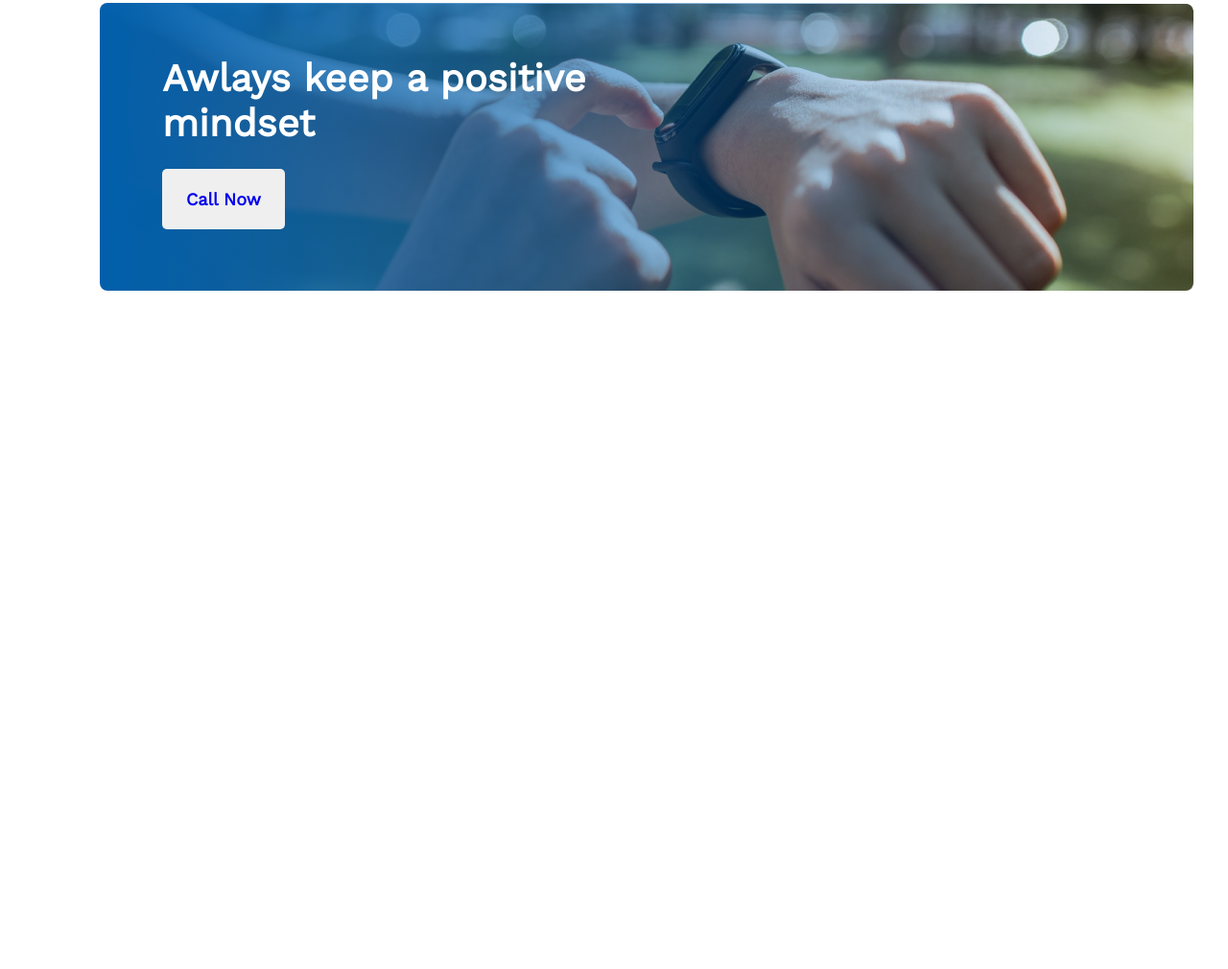
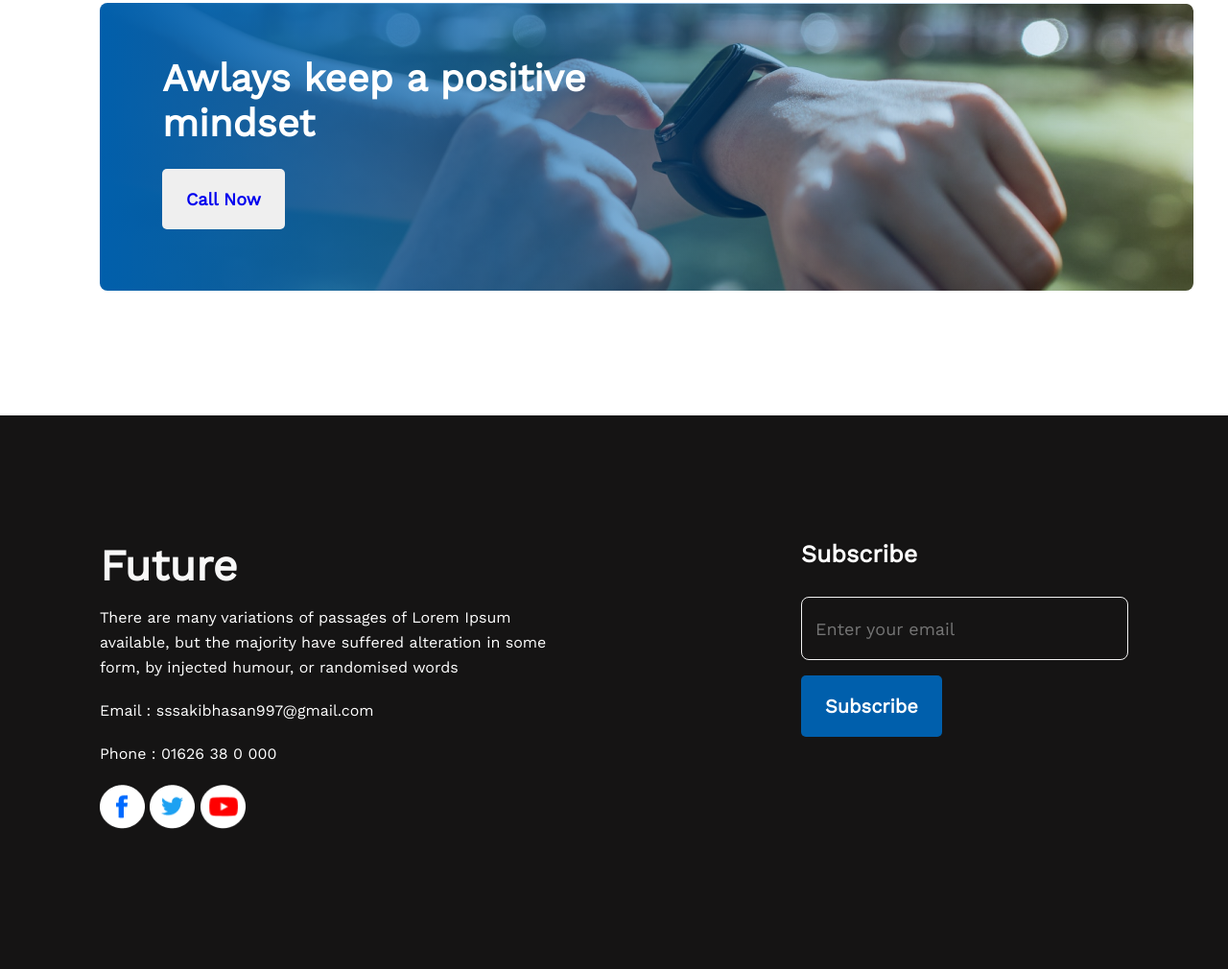
Before and after one commit to sakibhasan997/first-assignment, a plain HTML site: page index.html in a window 1280 px wide. Shown: the part 2207-3217 px from the top of the page at 96% size. Before the commit the page ends 2640 px from the top, so only its background shows below. Drawn offline with nearby package versions, Linux system fonts and the light colour scheme.

Commit message:
finish commit

```diff
--- a/index.html
+++ b/index.html
@@ -1,15 +1,21 @@
 <!DOCTYPE html>
 <html lang="en">
+
 <head>
     <meta charset="UTF-8">
     <meta http-equiv="X-UA-Compatible" content="IE=edge">
     <meta name="viewport" content="width=device-width, initial-scale=1.0">
     <script src="https://kit.fontawesome.com/86dc86278c.js" crossorigin="anonymous"></script>
-    <link rel="preconnect" href="https://fonts.googleapis.com"><link rel="preconnect" href="https://fonts.gstatic.com" crossorigin><link href="https://fonts.googleapis.com/css2?family=Inter&family=Lobster&family=Open+Sans&family=Work+Sans&display=swap" rel="stylesheet">
+    <link rel="preconnect" href="https://fonts.googleapis.com">
+    <link rel="preconnect" href="https://fonts.gstatic.com" crossorigin>
+    <link
+        href="https://fonts.googleapis.com/css2?family=Inter&family=Lobster&family=Open+Sans&family=Work+Sans&display=swap"
+        rel="stylesheet">
     <link rel="shortcut icon" type="image/x-icon" href="images/icons/title_icon.png">
     <title>Milestone 1 Assignment</title>
     <link rel="stylesheet" href="styles.css">
 </head>
+
 <body>
 
     <!-- header section -->
@@ -17,7 +23,8 @@
         <section class="banner_section">
             <div class="banner_containt">
                 <h2>All Thinks Are Possible If You believe</h2>
-                <p>There are many variations of passages of Lorem Ipsum available, but the majority have suffered alteration in some form, by injected humour, or randomised words</p>
+                <p>There are many variations of passages of Lorem Ipsum available, but the majority have suffered
+                    alteration in some form, by injected humour, or randomised words</p>
                 <button class="primary_btn"> <a href="#"> Contact Us</a></button>
             </div>
         </section>
@@ -33,7 +40,8 @@
                 </div>
                 <div class="contrary_description">
                     <h3>My failures of previous year</h3>
-                    <p>Contrary to popular belief, Lorem Ipsum is not simply random text. It has roots in a piece of classical Latin literature from 45 BC, making it over 2000 years old. Richard McClintock.</p>
+                    <p>Contrary to popular belief, Lorem Ipsum is not simply random text. It has roots in a piece of
+                        classical Latin literature from 45 BC, making it over 2000 years old. Richard McClintock.</p>
                     <ul>
                         <li><i class="fa-solid fa-check"></i>Contrary to popular belief, is not simply.</li>
                         <li><i class="fa-solid fa-check"></i>Contrary to popular belief.</li>
@@ -85,8 +93,35 @@
                 </div>
             </div>
         </section>
-
     </main>
 
+    <!-- footer section -->
+    <footer>
+        <div class="footer_container">
+            <div class="footer_description">
+                <h2>Future</h2>
+                <p>There are many variations of passages of Lorem Ipsum available, but the majority have suffered
+                    alteration in some form, by injected humour, or randomised words</p>
+                <br>
+                <p>Email : sssakibhasan997@gmail.com</p>
+                <br>
+                <p>Phone : 01626 38 0 000</p>
+                <br>
+                <div class="footer_img">
+                    <img src="images/icons/fb.png" alt="">
+                    <img src="images/icons/twitter.png" alt="">
+                    <img src="images/icons/youtube.png" alt="">
+                </div>
+            </div>
+            <div class="form">
+                <h6>Subscribe</h6>
+                <input type="email" name="" id="" placeholder="Enter your email">
+                <br>
+                <button class="primary_btn btn_color"> <a href="#">Subscribe</a></button>
+            </div>
+        </div>
+    </footer>
+
 </body>
+
 </html>
--- a/styles.css
+++ b/styles.css
@@ -126,7 +126,7 @@ main {
     display: flex;
     gap: 55px;
     justify-content: space-around;
-    margin: 50px 0px;
+    margin: 40px 0px;
 }
 
 .attention_plan {
@@ -153,7 +153,6 @@ main {
 }
 
 /* styles gradien */
-.gradien {}
 
 .gradien_backgound {
     width: 1140px;
@@ -170,6 +169,7 @@ main {
 }
 
 .gradien_containt h3 {
+    font-family: 'Work Sans', sans-serif;
     font-weight: 700;
     font-size: 40px;
     line-height: 47px;
@@ -177,3 +177,83 @@ main {
     padding-bottom: 24px;
 
 }
+
+/* styles footer */
+footer {
+    height: 577px;
+    background: #151414;
+}
+
+.footer_container {
+    max-width: 1072px;
+    margin: 130px auto;
+    display: flex;
+    justify-content: space-between;
+}
+
+.footer_description {
+    width: 485px;
+    padding: 130px 0px;
+}
+
+.footer_description h2 {
+    font-family: 'Work Sans', sans-serif;
+    font-weight: 700;
+    font-size: 45px;
+    line-height: 53px;
+    color: #F8F8F8;
+    padding-bottom: 15px;
+}
+
+.footer_description p {
+    font-family: 'Work Sans', sans-serif;
+    font-weight: 400;
+    font-size: 16px;
+    line-height: 26px;
+    color: #FFFFFF;
+}
+
+.footer_img img {
+    width: 47px;
+    height: 46px;
+    gap: 24px;
+}
+
+.form {
+    padding-top: 130px;
+}
+
+.form h6 {
+    font-weight: 600;
+    font-size: 25px;
+    line-height: 29px;
+    color: #FFFFFF;
+}
+
+.form input {
+    color: #F3F3F3;
+    font-weight: 400;
+    font-size: 18px;
+    line-height: 21px;
+    background: #151414;
+    width: 325px;
+    height: 64px;
+    border: 1px solid #F3F3F3;
+    border-radius: 8px;
+    padding-left: 14px;
+    margin-top: 30px;
+    margin-bottom: 16px;
+
+}
+
+.btn_color {
+    color: #FFFFFF;
+    background-color: #005FAC;
+}
+
+.btn_color a {
+    color: #FFFFFF;
+    font-weight: 600;
+    font-size: 20px;
+    line-height: 24px;
+}
```
